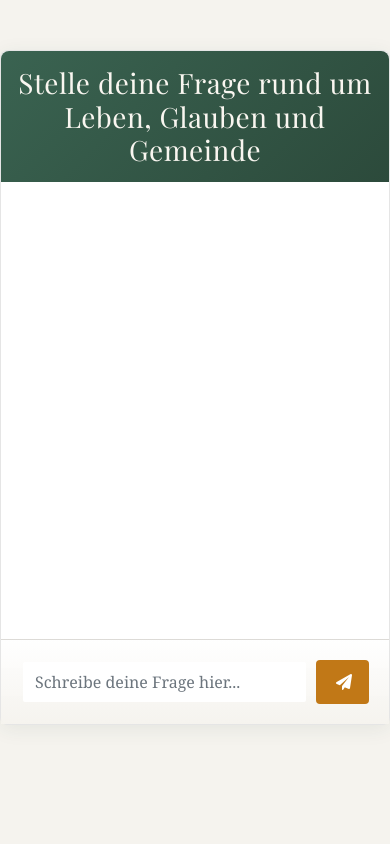
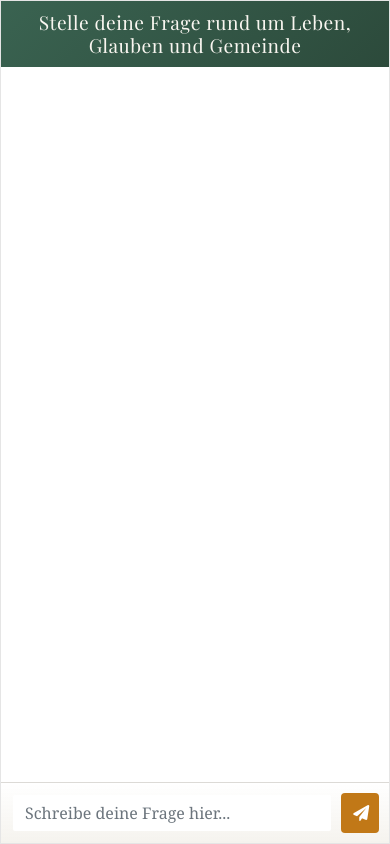
Before and after one commit to FritzSavira/ama_browser, a Flask app: page / in a window 390 px wide. Run offline with Flask 3, Linux system fonts and the light colour scheme; some libraries are stand-ins or nearby versions; some web fonts are replaced.

Commit message:
index.html: Style optimiert (Claude 3.5 Sonnet) Responsive Breakpoints, Landscape-Orientierung auf Mobilgeräten hinzu

```diff
--- a/templates/index.html
+++ b/templates/index.html
@@ -250,7 +250,72 @@
             animation: success 0.3s ease;
         }
 
+        /* Responsive Breakpoints */
+        @media (max-width: 768px) {
+            .chat-container {
+                margin: 0;
+                height: 100vh;
+                border-radius: 0;
+            }
 
+            .chat-header {
+                border-radius: 0;
+                padding: 10px;
+            }
+
+            .chat-header h3 {
+                font-size: 1.2rem;
+            }
+
+            .chat-bubble {
+                max-width: 85%;
+                padding: 12px;
+            }
+
+            .chat-input {
+                padding: 10px;
+            }
+
+            #download_md {
+                width: 100%;
+                margin: 10px 0;
+            }
+        }
+
+        @media (max-width: 576px) {
+            .chat-messages {
+                padding: 15px;
+            }
+
+            .chat-bubble {
+                max-width: 90%;
+                font-size: 0.95rem;
+            }
+
+            .btn {
+                padding: 8px 12px;
+            }
+
+            #feedbackForm fieldset {
+                margin-top: 10px;
+            }
+
+            #feedbackForm legend {
+                font-size: 1rem;
+            }
+        }
+
+        /* Landscape-Orientierung auf Mobilgeräten */
+        @media (max-height: 500px) and (orientation: landscape) {
+            .chat-container {
+                height: auto;
+                min-height: 100vh;
+            }
+
+            .chat-messages {
+                max-height: 50vh;
+            }
+        }
 
     </style>
 </head>
```
